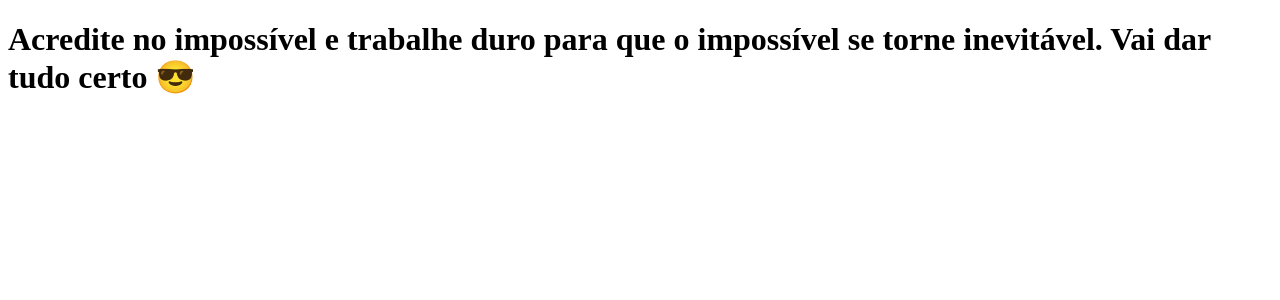
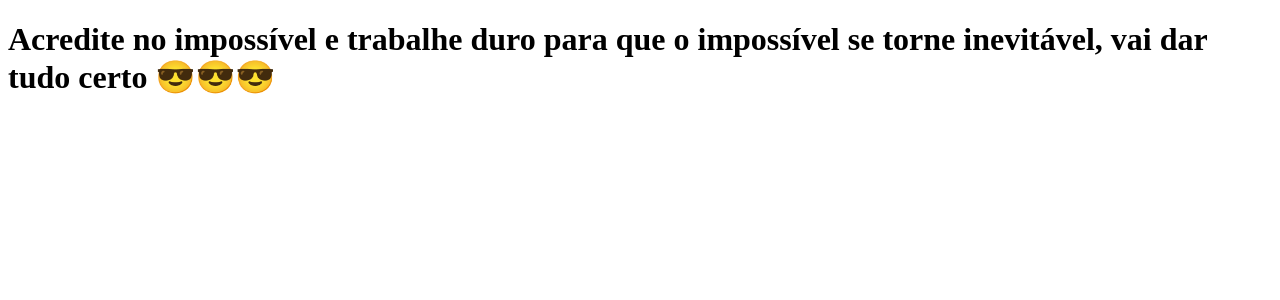
Before and after one commit to CoaoJarlos/clone-tabnews, a Next.js app: page / in a window 1280 px wide. Shown: the top 300 px of the page. Built offline with nearby package versions, Linux system fonts and the light colour scheme.

Commit message:
Atualiza a frase

```diff
--- a/pages/index.js
+++ b/pages/index.js
@@ -1,5 +1,5 @@
 function Home(){
-    return <h1>Acredite no impossível e trabalhe duro para que o impossível se torne inevitável. Vai dar tudo certo 😎</h1>
+    return <h1>Acredite no impossível e trabalhe duro para que o impossível se torne inevitável, vai dar tudo certo 😎😎😎</h1>
 }
 
 export default Home;
```
